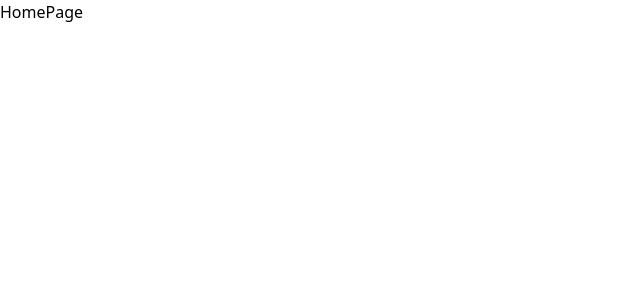
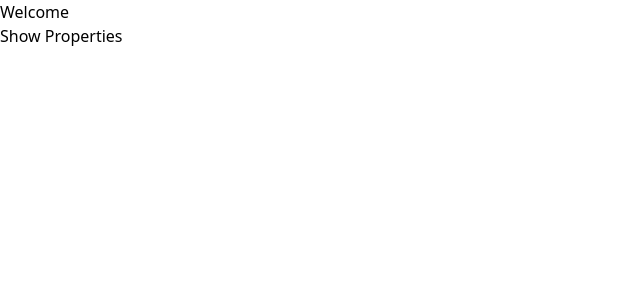
Before and after one commit to AqibNiazi/real-estate-hub, a Next.js app: page / in a window 1280 px wide. Shown: the top 300 px of the page, without its empty margins (0-640 px from the left). Built offline with nearby package versions, Linux system fonts and the light colour scheme.

Commit message:
get some insights of file based routing

```diff
--- a/app/page.jsx
+++ b/app/page.jsx
@@ -1,8 +1,12 @@
+import Link from 'next/link'
 import React from 'react'
 
 const HomePage = () => {
   return (
-    <div>HomePage</div>
+    <div>
+      <h1 className="text-3xl">Welcome</h1>
+      <Link href="/properties">Show Properties</Link>
+    </div>
   )
 }
 
```
Also changed, not shown: app/properties/add/page.jsx (added, +9 -0 lines), app/properties/page.jsx (added, +9 -0 lines).
